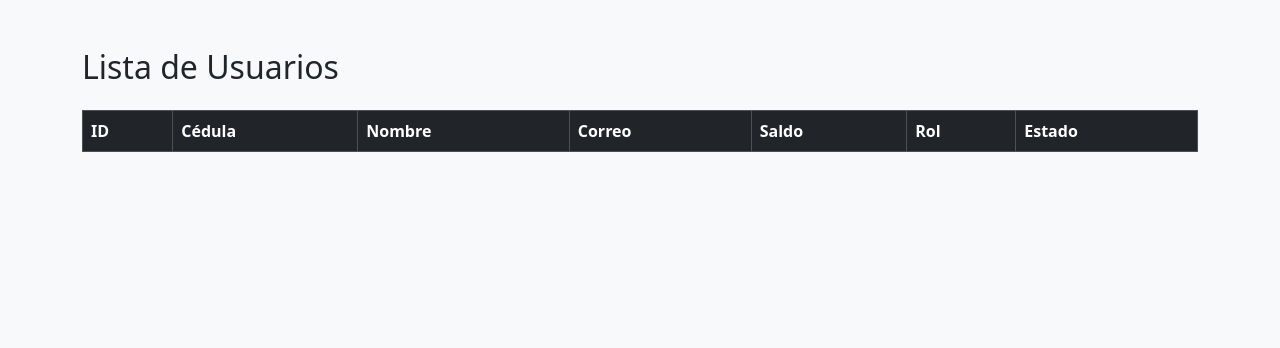
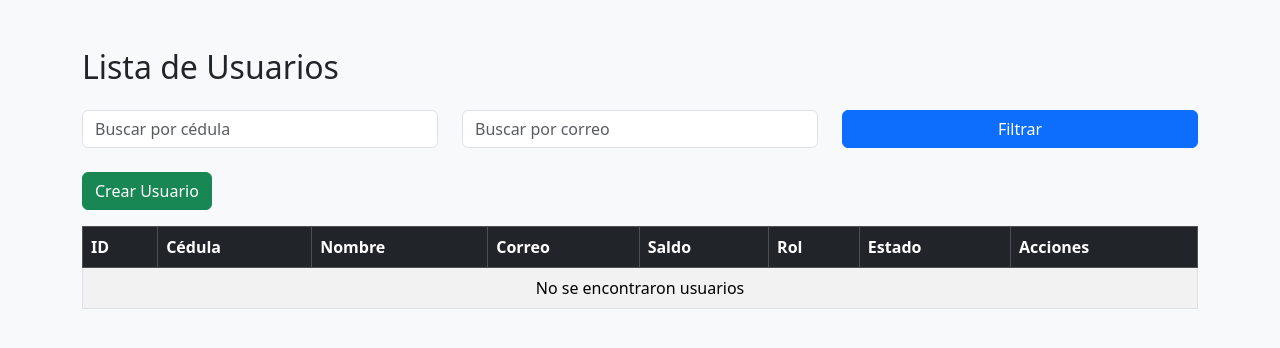
Before and after one commit to AristizabalValeria/practica-php, a PHP site: page / in a window 1280 px wide. Shown: the top 348 px of the page. Run offline with PHP 8.4, Linux system fonts and the light colour scheme; data that the repository does not hold is empty; some libraries are stand-ins or nearby versions.

Commit message:
(feat) filtros funcionales

```diff
--- a/app/views/usuario/index.php
+++ b/app/views/usuario/index.php
@@ -10,6 +10,29 @@
 <div class="container mt-5">
     <h2 class="mb-4">Lista de Usuarios</h2>
 
+    <!-- Filtros -->
+    <form method="GET" class="row mb-4">
+        <div class="col-md-4">
+            <input type="text" name="cedula" class="form-control"
+                   placeholder="Buscar por cédula"
+                   value="<?= htmlspecialchars($_GET['cedula'] ?? '') ?>">
+        </div>
+        <div class="col-md-4">
+            <input type="text" name="correo" class="form-control"
+                   placeholder="Buscar por correo"
+                   value="<?= htmlspecialchars($_GET['correo'] ?? '') ?>">
+        </div>
+        <div class="col-md-4">
+            <button type="submit" class="btn btn-primary w-100">Filtrar</button>
+        </div>
+    </form>
+
+    <!-- Botón para crear -->
+    <div class="mb-3">
+        <a href="/register.php" class="btn btn-success">Crear Usuario</a>
+    </div>
+
+    <!-- Tabla de usuarios -->
     <table class="table table-striped table-bordered">
         <thead class="table-dark">
             <tr>
@@ -20,9 +43,11 @@
                 <th>Saldo</th>
                 <th>Rol</th>
                 <th>Estado</th>
+                <th>Acciones</th>
             </tr>
         </thead>
         <tbody>
+            <?php if (!empty($usuarios)): ?>
                 <?php foreach ($usuarios as $u): ?>
                     <tr>
                         <td><?= htmlspecialchars($u->getId()) ?></td>
@@ -32,8 +57,17 @@
                         <td><?= htmlspecialchars($u->getSaldo()) ?></td>
                         <td><?= htmlspecialchars($u->getRol()) ?></td>
                         <td><?= htmlspecialchars($u->getEstado()) ?></td>
+                        <td>
+                            <a href="/editar.php?id=<?= $u->getId() ?>" class="btn btn-warning btn-sm">✏ Editar</a>
+                            <a href="/eliminar.php?id=<?= $u->getId() ?>" class="btn btn-danger btn-sm" onclick="return confirm('¿Seguro que deseas eliminar este usuario?');">🗑 Eliminar</a>
+                        </td>
                     </tr>
                 <?php endforeach; ?>
+            <?php else: ?>
+                <tr>
+                    <td colspan="8" class="text-center">No se encontraron usuarios</td>
+                </tr>
+            <?php endif; ?>
         </tbody>
     </table>
 </div>
--- a/public/index.php
+++ b/public/index.php
@@ -2,4 +2,4 @@
 require_once __DIR__ . '/../app/controllers/UsuarioController.php';
 
 $controller = new UsuarioController();
-$controller->obtenerUsuarios();
+$controller->listarUsuarios();
```
Also changed, not shown: app/controllers/UsuarioController.php (+12 -6 lines). Lines whose indentation alone changed are shown as unchanged.
